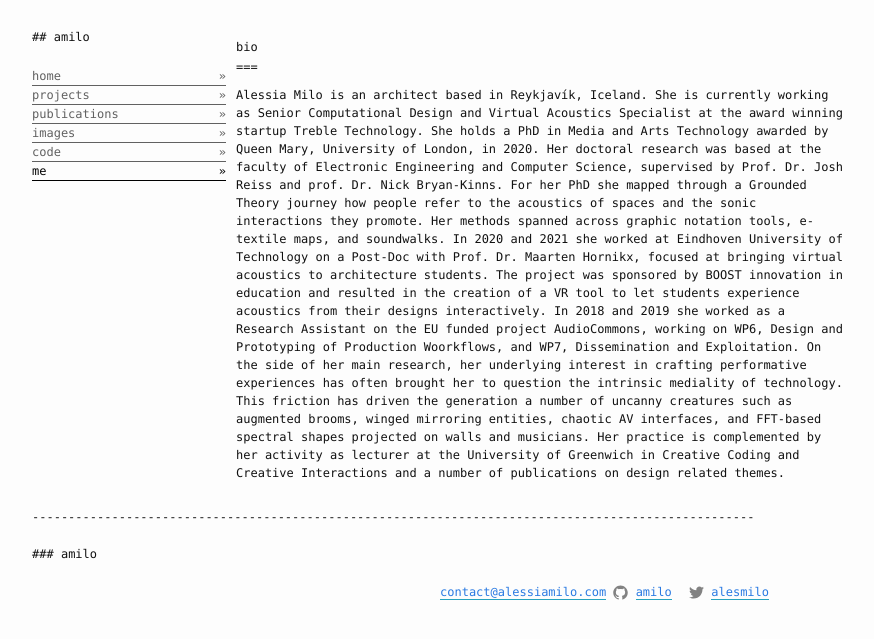
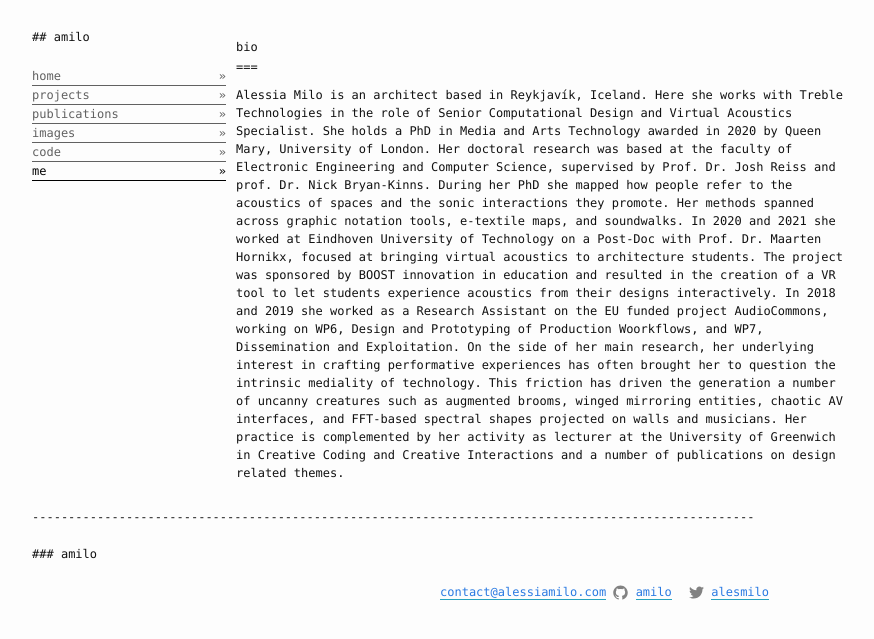
Before and after one commit to amilo/amilo.github.io, a Jekyll site: the page built from bio.md, in a window 1280 px wide. Shown: the top 639 px of the page, without its empty margins (200-1074 px from the left). Built offline with Jekyll 4.4.1, drawn with Linux system fonts in a browser that asks for light colours.

Commit message:
Update bio.md

```diff
--- a/bio.md
+++ b/bio.md
@@ -4,10 +4,10 @@ permalink: bio
 title: bio
 ---
 
-Alessia Milo is an architect based in Reykjavík, Iceland. She is currently working as Senior Computational Design and Virtual Acoustics Specialist at the award winning startup Treble Technology.
-She holds a PhD in Media and Arts Technology awarded by Queen Mary, University of London, in 2020.
+Alessia Milo is an architect based in Reykjavík, Iceland. Here she works with Treble Technologies in the role of Senior Computational Design and Virtual Acoustics Specialist.
+She holds a PhD in Media and Arts Technology awarded in 2020 by Queen Mary, University of London.
 Her doctoral research was based at the faculty of Electronic Engineering and Computer Science, supervised by Prof. Dr. Josh Reiss and prof. Dr. Nick Bryan-Kinns.
-For her PhD she mapped through a Grounded Theory journey how people refer to the acoustics of spaces and the sonic interactions they promote. Her methods spanned across graphic notation tools, e-textile maps, and soundwalks.
+During her PhD she mapped how people refer to the acoustics of spaces and the sonic interactions they promote. Her methods spanned across graphic notation tools, e-textile maps, and soundwalks.
 In 2020 and 2021 she worked at Eindhoven University of Technology on a Post-Doc with Prof. Dr. Maarten Hornikx, focused at bringing virtual acoustics to architecture students. The project was sponsored by BOOST innovation in education and resulted in the creation of a VR tool to let students experience acoustics from their designs interactively.
 In 2018 and 2019 she  worked as a Research Assistant on the EU funded project AudioCommons, working on WP6, Design and Prototyping of Production Woorkflows, and WP7, Dissemination and Exploitation.
 On the side of her main research, her underlying interest in crafting performative experiences has often brought her to question the intrinsic mediality of technology. This friction has driven the generation a number of uncanny creatures such as augmented brooms, winged mirroring entities, chaotic AV interfaces, and FFT-based spectral shapes projected on walls and musicians.
```
